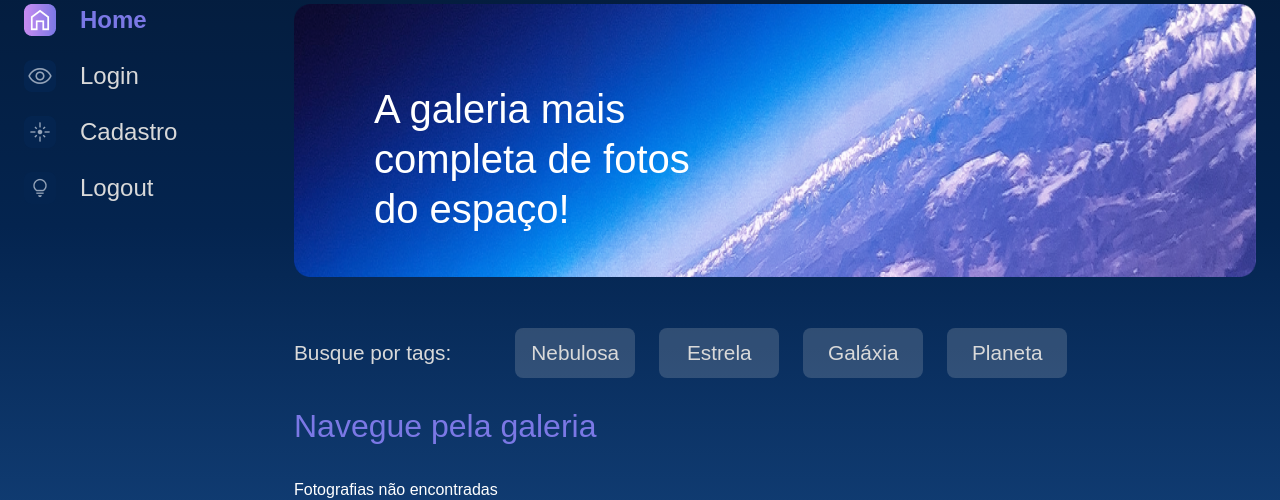
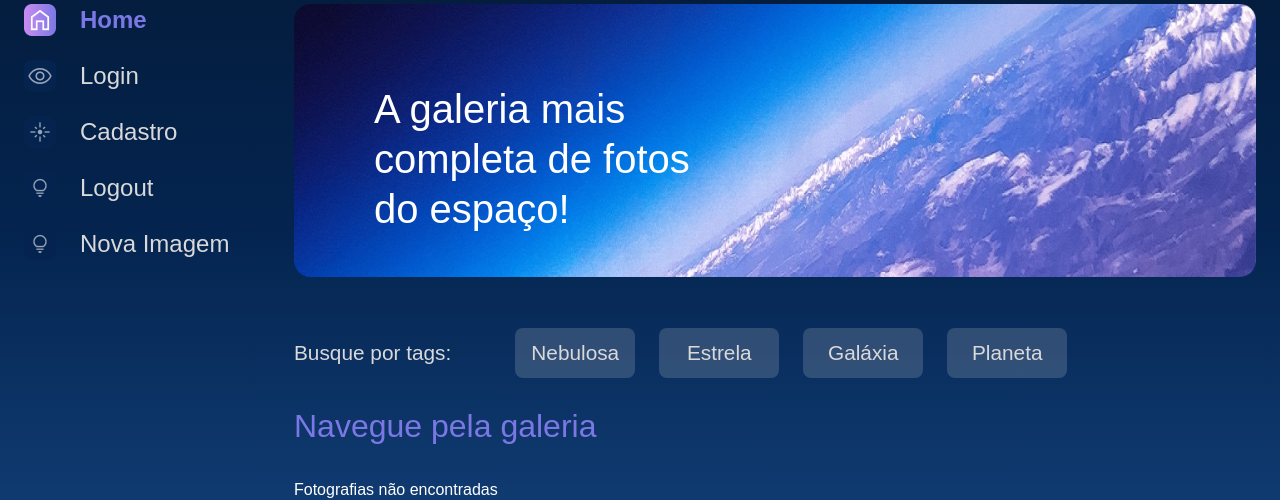
Before and after one commit to luisfmontes/alura_space, a Django app: page / in a window 1280 px wide. Shown: the part 174-674 px from the top of the page. Run offline with Django 5.2, Linux system fonts and the light colour scheme; the visitor is signed in with stand-in values (Sample User, id 1); data that the repository does not hold is empty.

Commit message:
Criar pagina de uplod de imagem

```diff
--- a/apps/galeria/urls.py
+++ b/apps/galeria/urls.py
@@ -1,8 +1,12 @@
 from django.urls import path
-from apps.galeria.views import index,imagem,buscar
+from apps.galeria.views import \
+    index,imagem,buscar,nova_imagem,editar_imagem,deletar_imagem
 
 urlpatterns = [
     path('', index, name='index'),
     path('imagem/<int:foto_id>', imagem, name='imagem'),
     path('buscar/', buscar, name='buscar'),
+    path('nova-imagem/', nova_imagem, name='nova_imagem'),
+    path('editar-imagem/', editar_imagem, name='editar_imagem'),
+    path('deletar-imagem/', deletar_imagem, name='deletar_imagem'),
 ]
--- a/apps/galeria/views.py
+++ b/apps/galeria/views.py
@@ -25,3 +25,12 @@ def buscar(request,):
         if nome_a_buscar:
             fotografias = fotografias.filter(nome__icontains=nome_a_buscar)
     return render(request, 'galeria/buscar.html',{'cards': fotografias})
+
+def nova_imagem(request):
+    return render(request, 'galeria/nova_imagem.html',)
+
+def editar_imagem(request):
+    pass
+
+def deletar_imagem(request):
+    pass
--- /dev/null
+++ b/templates/galeria/nova_imagem.html
@@ -0,0 +1 @@
+<h1>Hello nova imagem</h1>
--- a/templates/partials/_menu.html
+++ b/templates/partials/_menu.html
@@ -28,5 +28,6 @@
                 <a href="{% url 'cadastro' %}"><img src="{% static '/assets/ícones/1x/Novas - inativo.png' %}">
                     Cadastro</a>
                 <a href="{% url 'logout' %}"><img src="{% static '/assets/ícones/1x/Surpreenda-me - inativo.png' %}"> Logout</a>
+                <a href="{% url 'nova_imagem' %}"><img src="{% static '/assets/ícones/1x/Surpreenda-me - inativo.png' %}"> Nova Imagem</a>
             </nav>
         </section>
```
